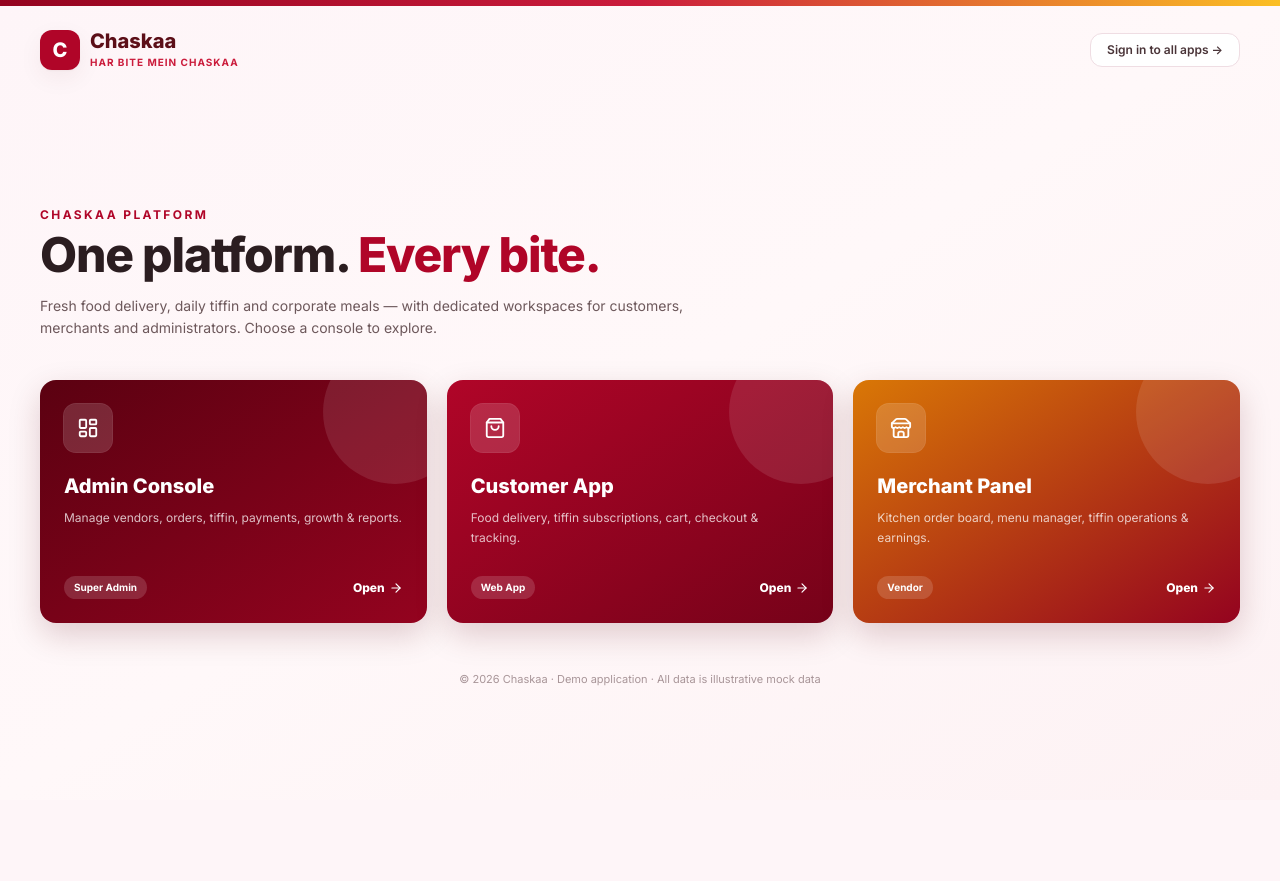
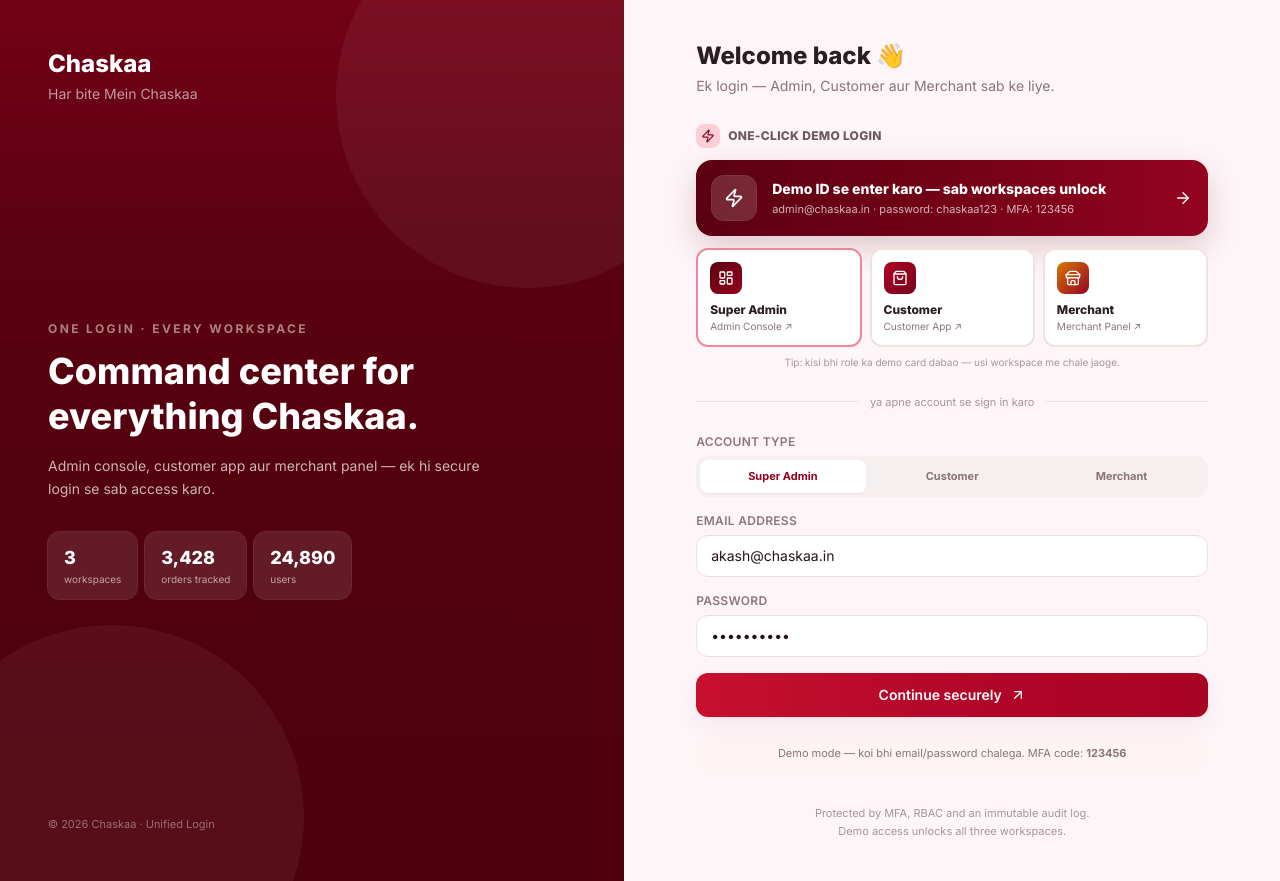
Before and after one commit to dubeyrishabh6388-design/Chaskaa, a React (Vite) app: page / in a window 1280 px wide. Before the commit the page ends 800 px from the top, so only its background shows below. Built offline with nearby package versions, Linux system fonts and the light colour scheme.

Commit message:
Remove landing portal and open directly on unified login

```diff
--- a/src/App.jsx
+++ b/src/App.jsx
@@ -1,4 +1,4 @@
-import { Link, Navigate, Route, Routes, useLocation } from 'react-router-dom';
+import { Navigate, Route, Routes, useLocation } from 'react-router-dom';
 import Layout from './components/Layout';
 import CustomerLayout from './components/CustomerLayout';
 import Dashboard from './pages/Dashboard';
@@ -15,7 +15,6 @@ import {
   VendorDashboard, VendorEarnings, VendorLayout, VendorMenu, VendorOffers,
   VendorOrders, VendorReviews, VendorSettings, VendorStaff, VendorTiffin,
 } from './pages/VendorApp';
-import { Icon } from './components/ui';
 import { useApp } from './store/AppContext';
 
 function RequireSession({ children }) {
@@ -25,47 +24,11 @@ function RequireSession({ children }) {
   return children;
 }
 
-function Portal() {
-  const { session } = useApp();
-  const apps = [
-    { to: session ? '/dashboard' : '/login?role=admin', title: 'Admin Console', desc: 'Manage vendors, orders, tiffin, payments, growth & reports.', icon: 'LayoutDashboard', tone: 'from-wine-800 to-chaskaa-700', badge: 'Super Admin' },
-    { to: session ? '/customer' : '/login?role=customer', title: 'Customer App', desc: 'Food delivery, tiffin subscriptions, cart, checkout & tracking.', icon: 'ShoppingBag', tone: 'from-chaskaa-600 to-chaskaa-800', badge: 'Web App' },
-    { to: session ? '/vendor' : '/login?role=merchant', title: 'Merchant Panel', desc: 'Kitchen order board, menu manager, tiffin operations & earnings.', icon: 'Store', tone: 'from-amber-600 to-chaskaa-700', badge: 'Vendor' },
-  ];
-  return (
-    <div className="flex min-h-screen flex-col bg-gradient-to-br from-[#fef5f8] via-[#fff8f9] to-[#fdf2f4]">
-      <div className="h-1.5 bg-gradient-to-r from-chaskaa-700 via-chaskaa-500 to-amber-400" />
-      <header className="flex w-full items-center justify-between px-5 py-6 sm:px-8 lg:px-10 2xl:px-12">
-        <div className="flex items-center gap-2.5"><span className="grid h-10 w-10 place-items-center rounded-xl bg-chaskaa-600 text-xl font-black text-white shadow-card">C</span><div><p className="text-xl font-extrabold leading-none text-[#5c0f18]">Chaskaa</p><p className="mt-1 text-[10px] font-bold uppercase tracking-widest text-chaskaa-500">Har bite Mein Chaskaa</p></div></div>
-        <Link to="/login" className="btn-ghost !py-2 !text-xs">{session ? 'Switch account' : 'Sign in to all apps'} →</Link>
-      </header>
-      <main className="flex w-full flex-1 flex-col justify-center px-5 py-10 sm:px-8 lg:px-10 2xl:px-12">
-        <div className="mb-10 max-w-2xl">
-          <p className="mb-2 text-xs font-bold uppercase tracking-[.2em] text-chaskaa-600">Chaskaa Platform</p>
-          <h1 className="text-4xl font-extrabold leading-tight tracking-tight text-[#2b1d20] sm:text-5xl">One platform. <span className="text-chaskaa-600">Every bite.</span></h1>
-          <p className="mt-4 text-sm leading-relaxed text-[#6d585b]">Fresh food delivery, daily tiffin and corporate meals — with dedicated workspaces for customers, merchants and administrators. Choose a console to explore.</p>
-        </div>
-        <div className="grid gap-5 md:grid-cols-3">
-          {apps.map((a) => (
-            <Link key={a.to} to={a.to} className={`group relative overflow-hidden rounded-2xl bg-gradient-to-br ${a.tone} p-6 text-white shadow-float transition hover:-translate-y-1`}>
-              <span className="absolute -right-10 -top-10 h-36 w-36 rounded-full bg-white/10" />
-              <span className="relative grid h-12 w-12 place-items-center rounded-xl bg-white/15 ring-1 ring-white/20"><Icon name={a.icon} size={22} /></span>
-              <p className="relative mt-5 text-xl font-extrabold">{a.title}</p>
-              <p className="relative mt-2 min-h-[48px] text-xs leading-relaxed text-white/75">{a.desc}</p>
-              <div className="relative mt-5 flex items-center justify-between"><span className="rounded-full bg-white/15 px-2.5 py-1 text-[10px] font-bold">{a.badge}</span><span className="flex items-center gap-1 text-xs font-extrabold group-hover:gap-2">Open <Icon name="ArrowRight" size={14} /></span></div>
-            </Link>
-          ))}
-        </div>
-        <p className="mt-12 text-center text-[11px] text-[#a89598]">© 2026 Chaskaa · Demo application · All data is illustrative mock data</p>
-      </main>
-    </div>
-  );
-}
-
 export default function App() {
   return (
     <Routes>
-      <Route path="/" element={<Portal />} />
+      {/* No landing/portal page — the app opens straight into the unified login. */}
+      <Route path="/" element={<Login />} />
       <Route path="/login" element={<Login />} />
 
       {/* Admin console */}
@@ -115,7 +78,7 @@ export default function App() {
         <Route path="settings" element={<VendorSettings />} />
       </Route>
 
-      <Route path="*" element={<Navigate to="/" replace />} />
+      <Route path="*" element={<Navigate to="/login" replace />} />
     </Routes>
   );
 }
--- a/src/pages/CustomerApp.jsx
+++ b/src/pages/CustomerApp.jsx
@@ -625,7 +625,7 @@ export function CustomerProfile() {
       </div>
       <div className="mt-5 card p-5"><p className="text-xs font-bold text-[#8a7477]">Delivery address</p><p className="mt-1 text-sm font-bold">{address.line}</p><p className="text-xs text-[#8a7477]">{address.city} – {address.pincode}</p></div>
       <div className="mt-5 grid gap-2 sm:grid-cols-2">{links.map(([label, icon, path]) => <button key={label} onClick={() => navigate(path)} className="flex items-center gap-3 rounded-xl border border-[#f6e4ea] bg-white p-4 text-left transition hover:border-chaskaa-200 hover:shadow-card"><span className="grid h-9 w-9 place-items-center rounded-lg bg-chaskaa-50 text-chaskaa-600"><Icon name={icon} size={17} /></span><span className="flex-1 text-xs font-extrabold text-[#4a3438]">{label}</span><Icon name="ChevronRight" size={15} className="text-[#b09b9d]" /></button>)}</div>
-      <button onClick={() => navigate('/')} className="mt-6 w-full rounded-xl border border-dashed border-chaskaa-300 bg-chaskaa-50/50 py-3 text-xs font-extrabold text-chaskaa-700">Switch workspace / All apps ↗</button>
+      <button onClick={() => navigate('/login')} className="mt-6 w-full rounded-xl border border-dashed border-chaskaa-300 bg-chaskaa-50/50 py-3 text-xs font-extrabold text-chaskaa-700">Switch account / Sign in ↗</button>
       <div className="mt-3 flex w-full items-center justify-center rounded-xl border border-[#f0e2df] bg-white py-3 text-xs font-extrabold text-rose-600 hover:bg-rose-50">
         <LogoutButton variant="link" className="!text-rose-600" />
       </div>
--- a/src/pages/VendorApp.jsx
+++ b/src/pages/VendorApp.jsx
@@ -56,7 +56,7 @@ export function VendorLayout() {
           ))}
         </nav>
         <div className="space-y-1 border-t border-white/10 p-3">
-          <NavLink to="/" className="flex items-center justify-center gap-2 rounded-xl bg-white/10 py-2.5 text-[11px] font-bold text-white/80 hover:bg-white/20">Switch to Admin Console ↗</NavLink>
+          <NavLink to="/login?role=admin" className="flex items-center justify-center gap-2 rounded-xl bg-white/10 py-2.5 text-[11px] font-bold text-white/80 hover:bg-white/20">Switch account / Sign in ↗</NavLink>
           <LogoutButton variant="sidebar" />
         </div>
       </aside>
```
Also changed, not shown: 1 other file (tests, documents, lock files or other folders).
